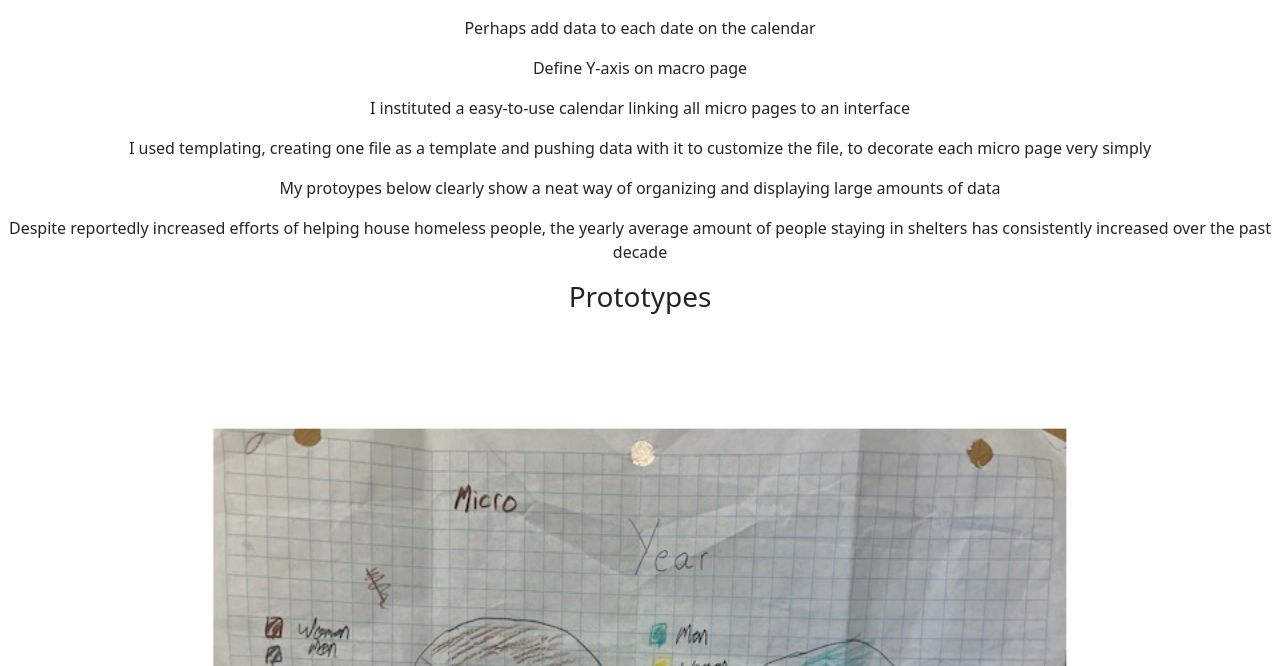
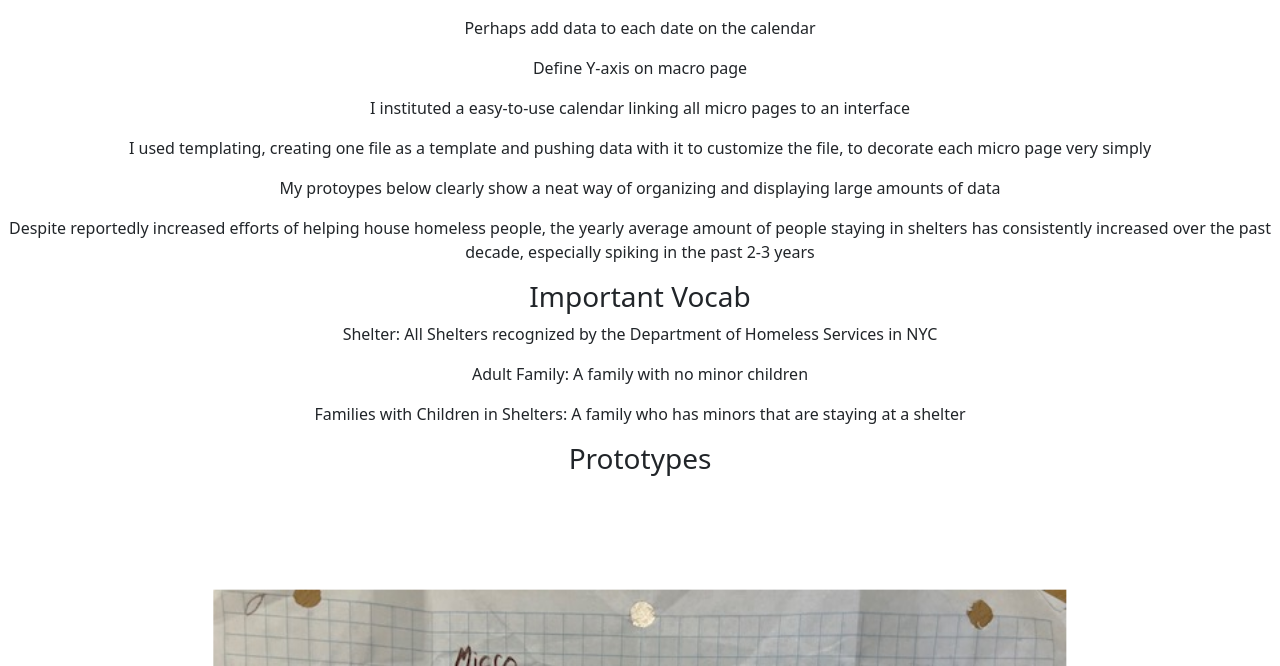
Before and after one commit to VVCoding/ShelterProject, a Flask app: page /about in a window 1280 px wide. Shown: the part 448-1114 px from the top of the page. Run offline with Flask 3, Linux system fonts and the light colour scheme.

Commit message:
JustCSSAndDynamicLeft

```diff
--- a/server.py
+++ b/server.py
@@ -64,10 +64,30 @@ def date(currDate):
     dates = list(data.keys())[1:]
     if dateToDate(currDate) in dates:
         runbool = True
+        totalAdultsInShelter = int(data[dateToDate(currDate)][0])
+        totalChildrenInShelter = int(data[dateToDate(currDate)][1])
+        totalIndividualsInShelter = int(data[dateToDate(currDate)][2])
+        singleAdultMenInShelter = int(data[dateToDate(currDate)][3])
+        singleAdultWomenInShelter = int(data[dateToDate(currDate)][4])
+        totalSingleAdultsInShelter = int(data[dateToDate(currDate)][5])
+        familiesWithChildrenInShelter = int(data[dateToDate(currDate)][6])
+        adultsInFamiliesWithChildrenInShelter = int(data[dateToDate(currDate)][7])
+        childrenInFamiliesWithChildrenInShelter = int(data[dateToDate(currDate)][8])
+        totalIndividualsInFamiliesWithChildrenInShelter=int(data[dateToDate(currDate)][9])
     else:
         runbool = False
+        totalAdultsInShelter = 0
+        totalChildrenInShelter = 0
+        totalIndividualsInShelter = 0
+        singleAdultMenInShelter = 0
+        singleAdultWomenInShelter = 0
+        totalSingleAdultsInShelter = 0
+        familiesWithChildrenInShelter = 0
+        adultsInFamiliesWithChildrenInShelter = 0
+        childrenInFamiliesWithChildrenInShelter = 0
+        totalIndividualsInFamiliesWithChildrenInShelter= 0
 
-    return render_template("date.html", date=currDate, numDate = dateToDate(currDate),runbool = runbool, totalAdultsInShelter = int(data[dateToDate(currDate)][0]), totalChildrenInShelter = int(data[dateToDate(currDate)][1]), totalIndividualsInShelter = int(data[dateToDate(currDate)][2]), singleAdultMenInShelter = int(data[dateToDate(currDate)][3]), singleAdultWomenInShelter = int(data[dateToDate(currDate)][4]), totalSingleAdultsInShelter = int(data[dateToDate(currDate)][5]), familiesWithChildrenInShelter = int(data[dateToDate(currDate)][6]), adultsInFamiliesWithChildrenInShelter = int(data[dateToDate(currDate)][7]), childrenInFamiliesWithChildrenInShelter = int(data[dateToDate(currDate)][8]), totalIndividualsInFamiliesWithChildrenInShelter=int(data[dateToDate(currDate)][9]))
+    return render_template("date.html", date=currDate, numDate = dateToDate(currDate),runbool = runbool, totalAdultsInShelter = totalAdultsInShelter, totalChildrenInShelter = totalChildrenInShelter, totalIndividualsInShelter = totalIndividualsInShelter, singleAdultMenInShelter = singleAdultMenInShelter, singleAdultWomenInShelter = singleAdultWomenInShelter, totalSingleAdultsInShelter = totalSingleAdultsInShelter, familiesWithChildrenInShelter = familiesWithChildrenInShelter, adultsInFamiliesWithChildrenInShelter = adultsInFamiliesWithChildrenInShelter, childrenInFamiliesWithChildrenInShelter = childrenInFamiliesWithChildrenInShelter, totalIndividualsInFamiliesWithChildrenInShelter=totalIndividualsInFamiliesWithChildrenInShelter)
 
 def dateToDate(date):
     date = date.replace("%20","")
@@ -95,8 +115,8 @@ def dateToDate(date):
 app.run(debug=True, port =  5500)
 
 
-# Use MatPlot Lib for the rest of the graphs
-# Round Decimals
+# Dynamic TakeAways
+# About Page vocab
 # Add CSS for Navbar and anything else
 # Make Video
 # DONE
--- a/templates/about.html
+++ b/templates/about.html
@@ -37,7 +37,12 @@
         <p>I instituted a easy-to-use calendar linking all micro pages to an interface</p>
         <p>I used templating, creating one file as a template and pushing data with it to customize the file, to decorate each micro page very simply</p>
         <p>My protoypes below clearly show a neat way of organizing and displaying large amounts of data</p>
-        <p>Despite reportedly increased efforts of helping house homeless people, the yearly average amount of people staying in shelters has consistently increased over the past decade</p>
+        <p>Despite reportedly increased efforts of helping house homeless people, the yearly average amount of people staying in shelters has consistently increased over the past decade, especially spiking in the past 2-3 years</p>
+
+    <h3>Important Vocab</h3>
+      <p>Shelter: All Shelters recognized by the Department of Homeless Services in NYC</p>
+      <p>Adult Family: A family with no minor children</p>
+      <p>Families with Children in Shelters: A family who has minors that are staying at a shelter</p>
 
     <h3>Prototypes</h3>
     <img src = "{{ url_for("static", filename = "IMG_3984.jpg") }}" width = "50%" height = "10%" style = "transform: rotate(270deg); transform: translate(50,0)">
--- a/templates/index.html
+++ b/templates/index.html
@@ -172,6 +172,9 @@ displaySelected();
         <div class="col">
           {% include "line2_graph.svg" %}
         </div>
+        <div class="col">
+          {% include "line3_graph.svg" %}
+        </div>
         </div>
       </div>
     </div>
```
Also changed, not shown: data/FamChildren.py (added, +15 -0 lines), templates/line1_graph.svg, templates/line3_graph.svg, templates/pie_chart.svg, templates/takeaways.svg.
